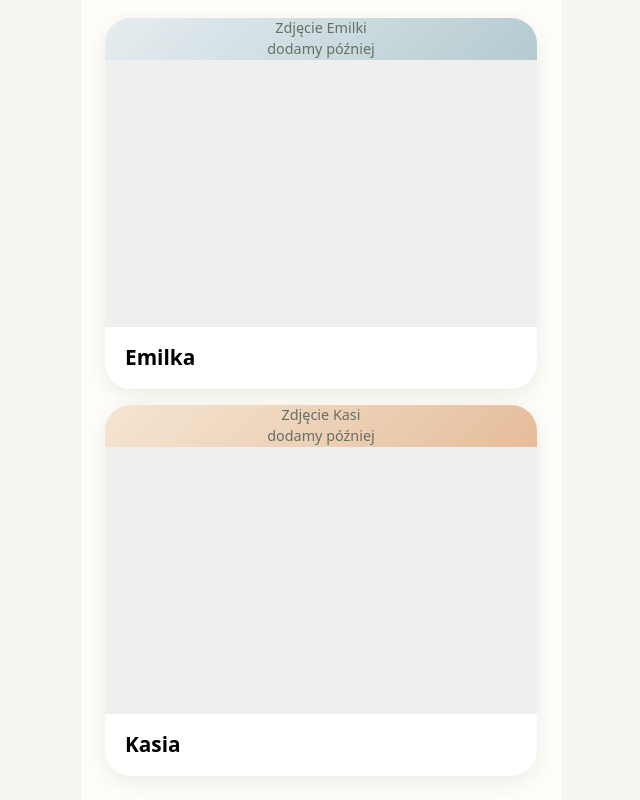
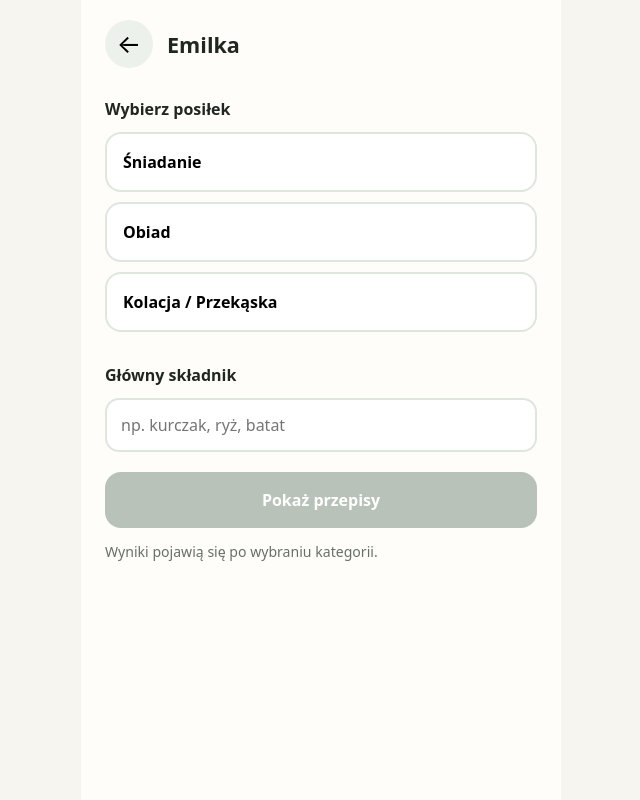
Before and after one commit to Endriaczi/przepisy-rodzinne, a plain HTML site: page index.html in a window 1280 px wide. Both pictures are taken after a click on the button "Wybierz Emilkę". Shown: the top 800 px of the page, without its empty margins (319-959 px from the left). Drawn offline with Linux system fonts and the light colour scheme.

Commit message:
Fix screen navigation visibility

```diff
--- a/style.css
+++ b/style.css
@@ -11,7 +11,7 @@ button, input { font: inherit; }
 button { cursor: pointer; -webkit-tap-highlight-color: transparent; }
 .app { width: min(100%, 480px); min-height: 100dvh; margin: 0 auto; background: #fffdf9; }
 .screen { min-height: 100dvh; padding: max(18px, env(safe-area-inset-top)) 18px max(24px, env(safe-area-inset-bottom)); }
-.hidden { display: none; }
+.screen.hidden { display: none; }
 
 .screen--people { display: grid; grid-template-rows: 1fr 1fr; gap: 16px; }
 .person-card { min-height: 0; border: 0; border-radius: 26px; overflow: hidden; display: grid; grid-template-rows: 1fr auto; padding: 0; text-align: left; box-shadow: 0 6px 20px #27322217; transition: transform .15s, box-shadow .15s; }
```
